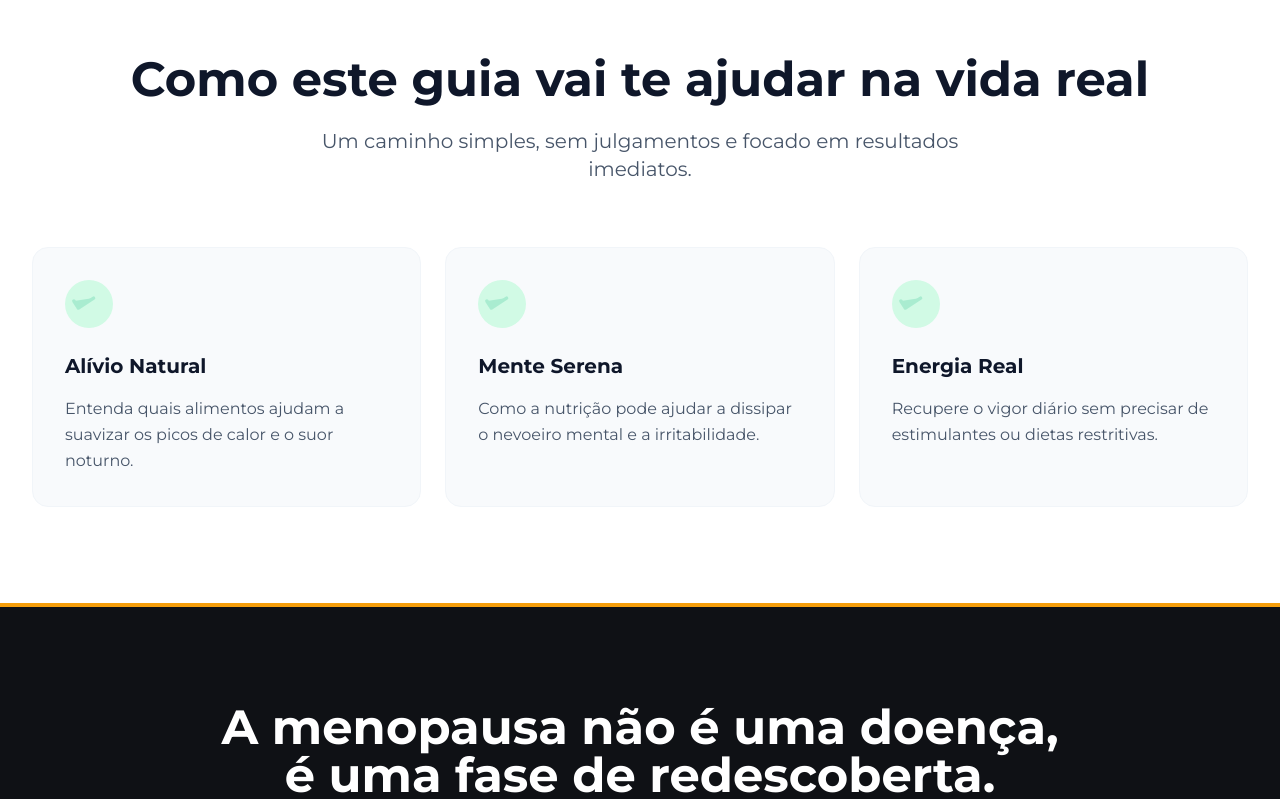
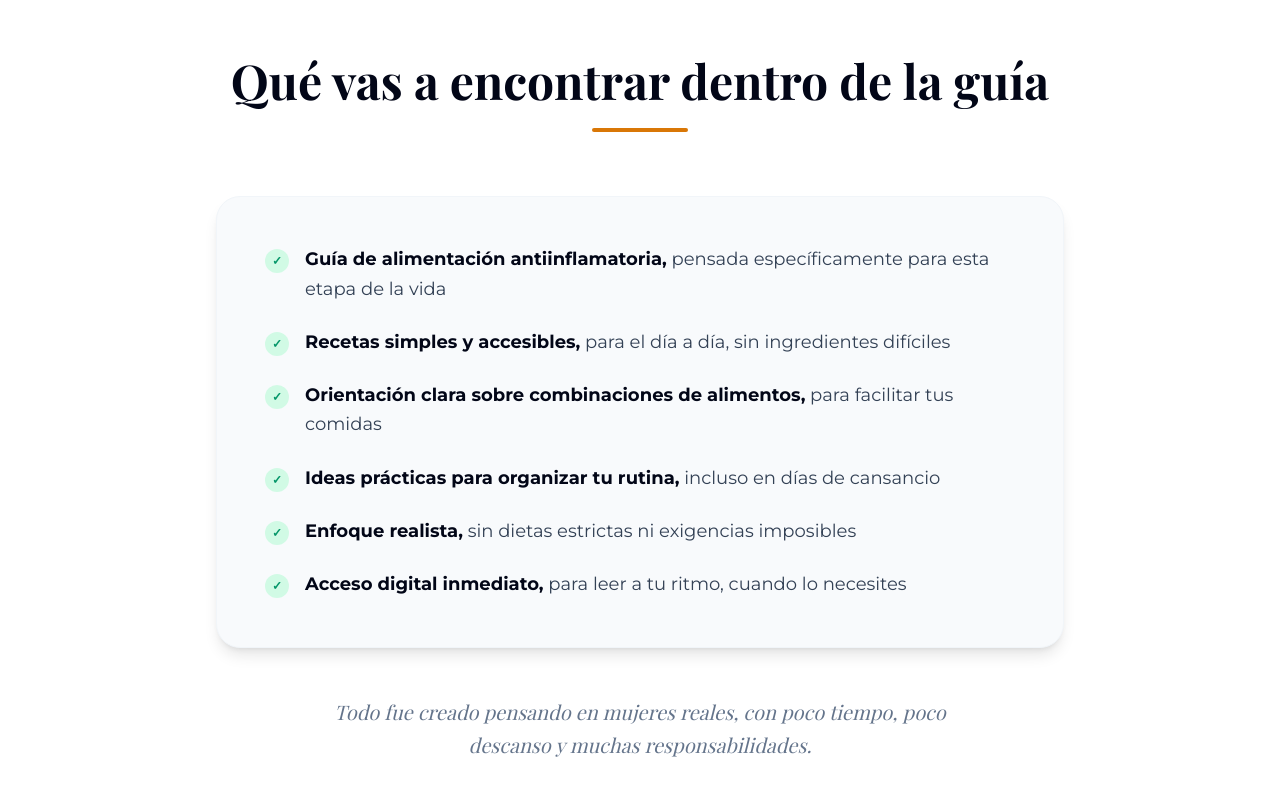
Before and after one commit to Oseias623/lumina-landing-page-generator, a React (Vite) app: page / in a window 1280 px wide. Shown: the part 4440-5239 px from the top of the page. Built offline with nearby package versions, Linux system fonts and the light colour scheme; a web font is replaced by a local one.

Commit message:
Implement Block 6 (What's Inside) and remove BenefitGrid

```diff
--- a/App.tsx
+++ b/App.tsx
@@ -10,6 +10,7 @@ import Navbar from './components/Navbar';
 import IdentificationSection from './components/IdentificationSection';
 import ProductShowcase from './components/ProductShowcase';
 import WhyItWorks from './components/WhyItWorks';
+import GuideContents from './components/GuideContents';
 import Icon from './components/Icon';
 
 const INITIAL_CONTENT: LandingPageContent = {
@@ -58,6 +59,18 @@ const INITIAL_CONTENT: LandingPageContent = {
       "Crear una rutina posible, sin agotamiento"
     ],
     closing: "No se trata de hacerlo perfecto. Se trata de hacerlo más consciente y más amable. Pequeños ajustes. Más claridad. Más sensación de control."
+  },
+  guideContents: {
+    title: "Qué vas a encontrar dentro de la guía",
+    items: [
+      { bold: "Guía de alimentación antiinflamatoria,", text: "pensada específicamente para esta etapa de la vida" },
+      { bold: "Recetas simples y accesibles,", text: "para el día a día, sin ingredientes difíciles" },
+      { bold: "Orientación clara sobre combinaciones de alimentos,", text: "para facilitar tus comidas" },
+      { bold: "Ideas prácticas para organizar tu rutina,", text: "incluso en días de cansancio" },
+      { bold: "Enfoque realista,", text: "sin dietas estrictas ni exigencias imposibles" },
+      { bold: "Acceso digital inmediato,", text: "para leer a tu ritmo, cuando lo necesites" }
+    ],
+    closing: "Todo fue creado pensando en mujeres reales, con poco tiempo, poco descanso y muchas responsabilidades.\n\nNada de extremos. Nada de presión.\nSolo claridad y apoyo para atravesar esta etapa con más tranquilidad."
   },
   heroImage: "/mockup.png",
   features: [
@@ -134,7 +147,11 @@ const App: React.FC = () => {
           content={content.whyItWorks}
         />
 
-        <BenefitGrid features={content.features} />
+        <GuideContents
+          content={content.guideContents}
+        />
+
+        {/* <BenefitGrid features={content.features} /> */}
 
         <section className="py-24 bg-[#0f1115] text-white relative border-y-4 border-amber-500">
           <div className="max-w-4xl mx-auto px-4 text-center">
--- /dev/null
+++ b/components/GuideContents.tsx
@@ -0,0 +1,56 @@
+import React from 'react';
+
+interface GuideContentsContent {
+    title: string;
+    items: {
+        bold: string;
+        text: string;
+    }[];
+    closing: string;
+}
+
+interface GuideContentsProps {
+    content: GuideContentsContent;
+}
+
+const GuideContents: React.FC<GuideContentsProps> = ({ content }) => {
+    return (
+        <section className="py-24 bg-white text-navy-900 border-t border-navy-100">
+            <div className="max-w-4xl mx-auto px-4 sm:px-6">
+
+                <div className="text-center mb-16">
+                    <h2 className="text-3xl md:text-5xl font-serif font-bold text-navy-900 leading-tight">
+                        {content.title}
+                    </h2>
+                    <div className="h-1 w-24 bg-gold-500 mx-auto mt-6 rounded-full"></div>
+                </div>
+
+                <div className="bg-slate-50 rounded-3xl p-8 md:p-12 border border-slate-100 shadow-lg">
+                    <ul className="space-y-6">
+                        {content.items.map((item, index) => (
+                            <li key={index} className="flex items-start space-x-4">
+                                <div className="flex-shrink-0 mt-1">
+                                    <div className="w-6 h-6 rounded-full bg-emerald-100 text-emerald-600 flex items-center justify-center text-xs font-bold">
+                                        ✓
+                                    </div>
+                                </div>
+                                <p className="text-lg text-slate-700 leading-relaxed">
+                                    <span className="font-bold text-navy-900">{item.bold}</span> {item.text}
+                                </p>
+                            </li>
+                        ))}
+                    </ul>
+                </div>
+
+                <div className="mt-12 text-center max-w-2xl mx-auto">
+                    <p className="text-xl font-serif text-slate-500 italic leading-relaxed whitespace-pre-line">
+                        {content.closing}
+                    </p>
+                </div>
+
+            </div>
+        </section>
+    );
+};
+
+export default GuideContents;
```
Also changed, not shown: types.ts (+8 -0 lines).
